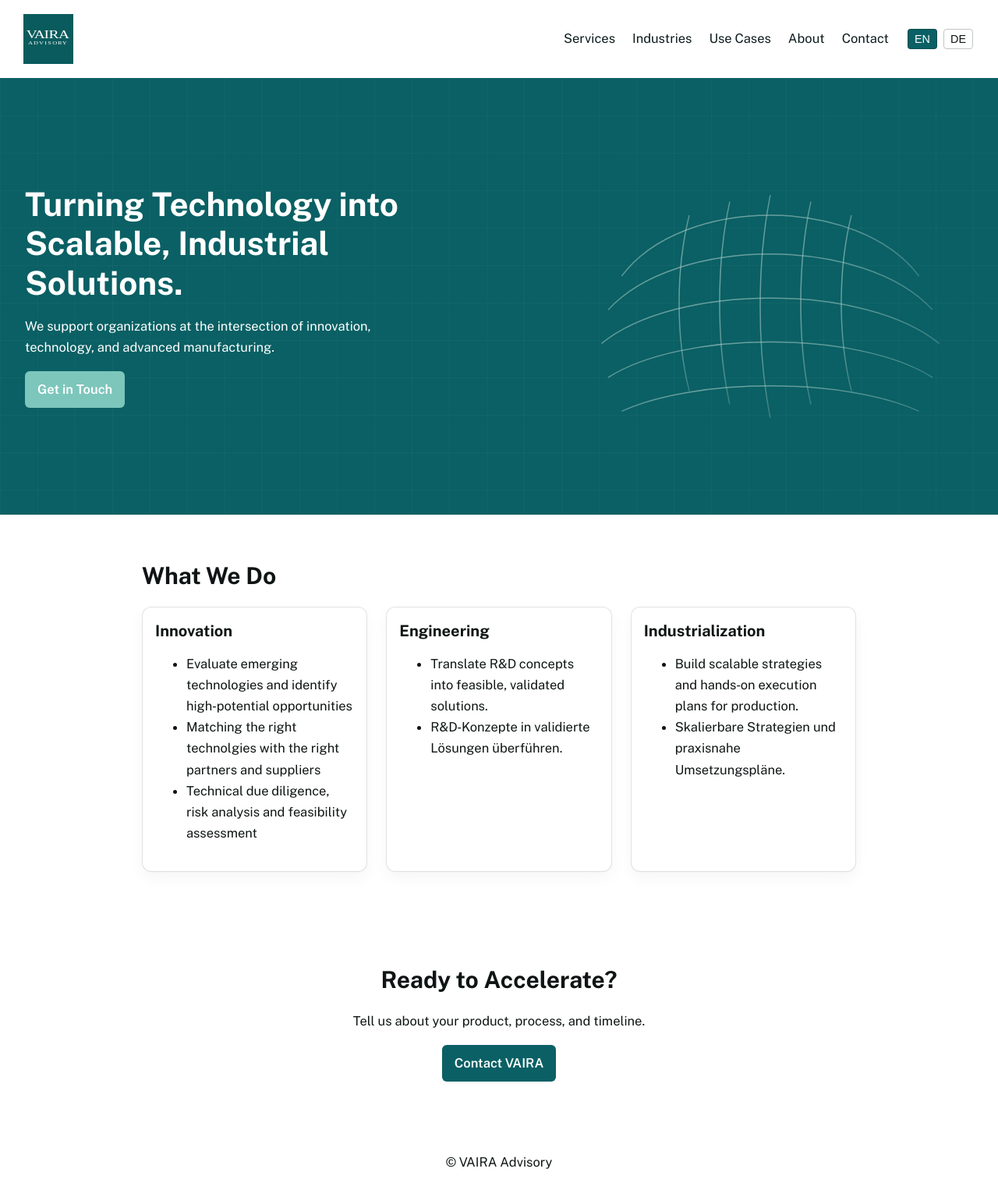
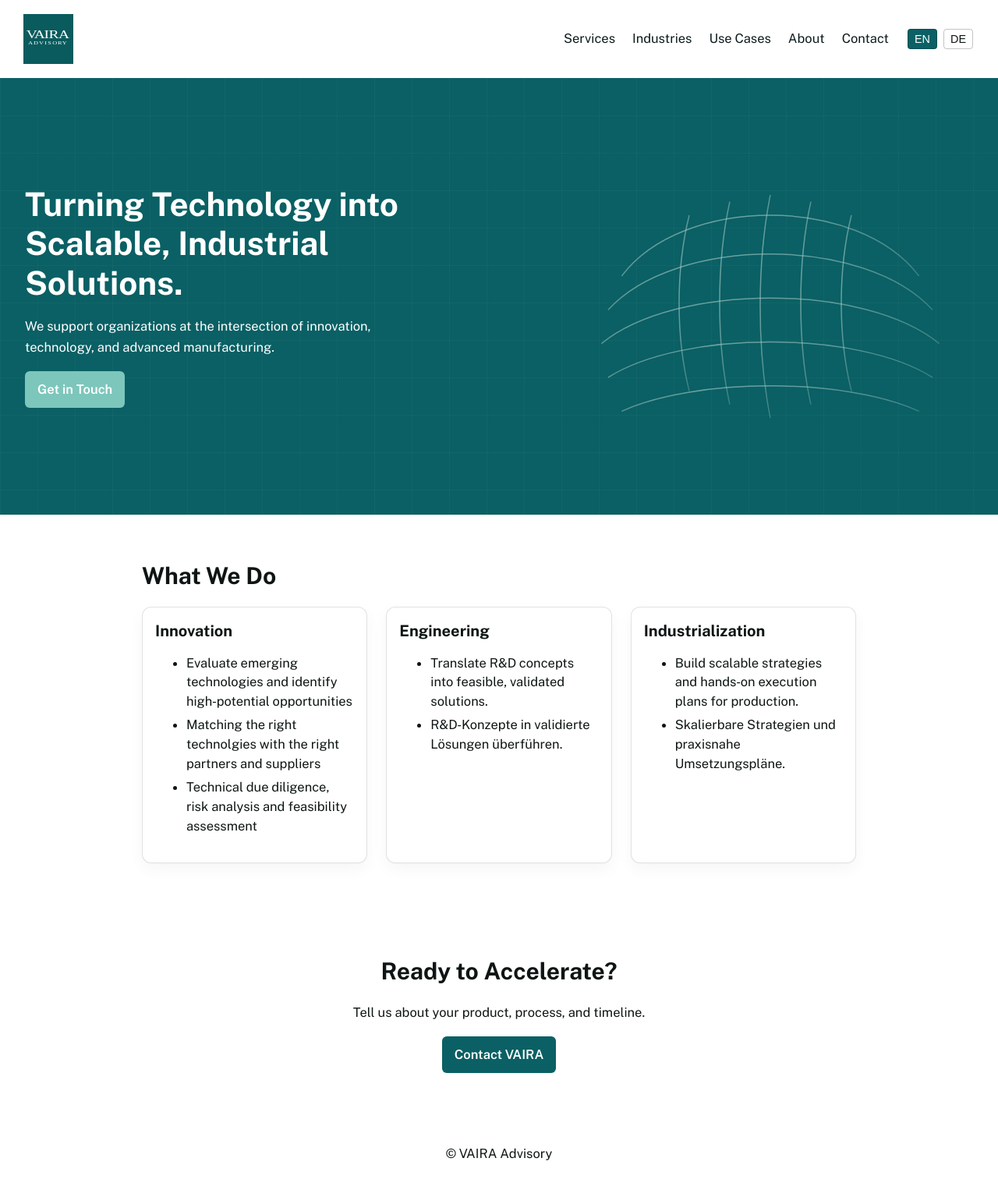
Before and after one commit to raphaelheeb/vaira-advisory, a Jekyll site: the page built from index.html, in a window 1280 px wide. Shown: the whole page at 78% size. Built offline with Jekyll 4.4.1, drawn with Linux system fonts in a browser that asks for light colours.

Commit message:
Update styles.css

```diff
--- a/assets/css/styles.css
+++ b/assets/css/styles.css
@@ -320,14 +320,17 @@
     0 8px 20px rgba(6,20,19,0.04);
 }
 
-/* ✅ Prevent spans from turning block-level (fixes bullets + spacing) */
+#what-we-do .card li,
+#focus .card li {
+  margin: 0.35rem 0;   /* vertical spacing between bullets */
+  line-height: 1.5;    /* improves readability */
+}
+
 #what-we-do .card li span,
 #focus .card li span {
   display: inline;
   margin: 0;
   padding: 0;
-   margin: 0.35rem 0;   /* vertical spacing */
-   line-height: 1.5;   /* improves readability */
 }
 
 #what-we-do .card:hover,
```
